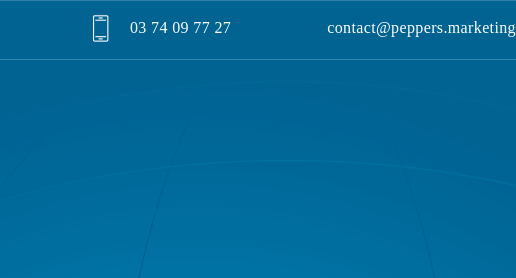
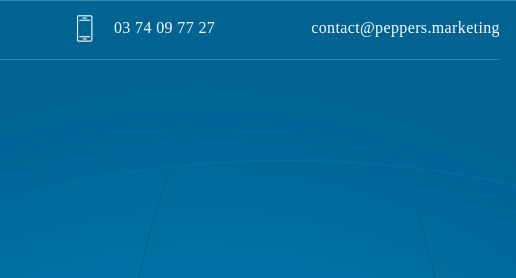
Before and after one commit to PeppersMarketing/MaquettePeppers, a plain HTML site: page index.html in a window 1280 px wide. Shown: the top 278 px of the page, 764-1280 px from the left. Drawn offline with Linux system fonts and the light colour scheme; files that its build step writes are made by us from their sources; a script that the page names is missing; files whose address does not match are found by name.

Commit message:
ajout margin Right menuTop

```diff
--- a/assets/mobirise/css/mbr-additional.css
+++ b/assets/mobirise/css/mbr-additional.css
@@ -860,6 +860,7 @@ a {
   -webkit-justify-content: left;
   justify-content: flex-end;
   margin: auto;
+  margin-right: 1em;
   -webkit-align-items: center;
   align-items: center;
   overflow: hidden;
```
Also changed, not shown: 1 other file.
